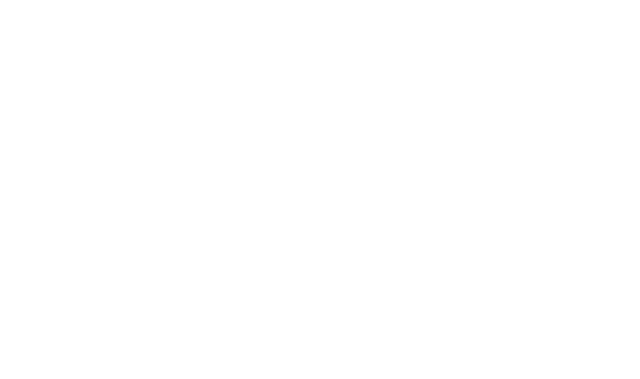
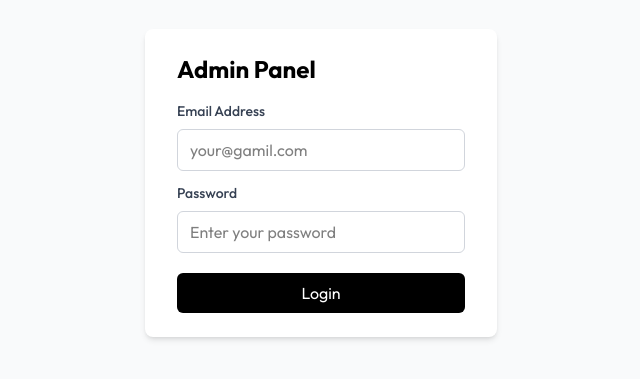
Before and after one commit to agwebryanmuna/Forever_E-commerce, a React (Vite) app in the folder client/: page /admin/list in a window 1280 px wide. Before the commit this address had no page. Shown: the part 217-596 px from the top of the page, without its empty margins (319-959 px from the left). Built offline with nearby package versions, Linux system fonts and the light colour scheme; no server answers.

Commit message:
Setup admin login

```diff
--- a/client/src/App.jsx
+++ b/client/src/App.jsx
@@ -5,13 +5,39 @@
 import Searchbar from "./components/Searchbar";
 import { ToastContainer } from "react-toastify";
 import ShopContextProvider from "./context/ShopContext";
+import AdminNavbar from "./components/Admin/AdminNavbar";
+import Sidebar from "./components/Admin/Sidebar";
+import { useState } from "react";
+import Login from "./components/Admin/Login";
+import { useEffect } from "react";
+
+export const backendUrl = import.meta.env.VITE_BACKEND_URL;
 
 export const Dashboard = () => {
+  const getToken = localStorage.getItem("token");
+  const [token, setToken] = useState(getToken ? getToken : "");
+
+  useEffect(() => {
+    localStorage.setItem("token", token);
+  }, [token]);
+
   return (
-    <div className="px-4 sm:px-[5vw] md:px-[7vw] lg:px-[9vw]">
-      {/* <AdminNavbar/> */}
-      <h1>Hello Administrator</h1>
-      <Outlet />
+    <div className="bg-gray-50 min-h-screen">
+      <ToastContainer />
+      {token === "" ? (
+        <Login setToken={setToken} />
+      ) : (
+        <>
+          <AdminNavbar setToken={setToken} />
+          <hr />
+          <div className="flex w-full">
+            <Sidebar />
+            <div className="w-[70%] mx-auto ml-[max(5vw,25px)] my-8 text-gray-600 text-base">
+              <Outlet token={token} />
+            </div>
+          </div>
+        </>
+      )}
     </div>
   );
 };
--- a/client/src/Layout.jsx
+++ b/client/src/Layout.jsx
@@ -10,12 +10,16 @@
 import Login from "./pages/Login";
 import PlaceOrder from "./pages/PlaceOrder";
 import Orders from "./pages/Orders";
+import List from "./pages/admin/List";
+import AdminOrders from "./pages/admin/AdminOrders";
 
 const Layout = () => {
   return (
     <Routes>
       <Route path="/admin" element={<Dashboard />}>
         <Route index element={<Add />} />
+        <Route path="/admin/list" element={<List />} />
+        <Route path="/admin/orders" element={<AdminOrders />} />
       </Route>
       <Route path="/" element={<App />}>
         <Route index element={<Home />} />
--- a/client/src/assets/admin_assets/adminAssets.js
+++ b/client/src/assets/admin_assets/adminAssets.js
@@ -1,13 +1,13 @@
-import logo from './logo.png'
-import add_icon from './add_icon.png'
-import order_icon from './order_icon.png'
-import upload_area from './upload_area.png'
-import parcel_icon from './parcel_icon.svg'
+import logo from "./logo.png";
+import add_icon from "./add_icon.png";
+import order_icon from "./order_icon.png";
+import upload_area from "./upload_area.png";
+import parcel_icon from "./parcel_icon.svg";
 
-export const assets = {
-    logo,
-    add_icon,
-    order_icon,
-    upload_area,
-    parcel_icon
-}
+export const adminAssets = {
+  logo,
+  add_icon,
+  order_icon,
+  upload_area,
+  parcel_icon,
+};
--- /dev/null
+++ b/client/src/components/Admin/AdminNavbar.jsx
@@ -0,0 +1,17 @@
+import { adminAssets } from "../../assets/admin_assets/adminAssets";
+
+const AdminNavbar = ({ setToken }) => {
+  return (
+    <div className="flex items-center justify-between py-2 px-[4%]">
+      <img className="w-[max(10%,80px)]" src={adminAssets.logo} alt="Logo" />
+      <button
+        onClick={() => setToken("")}
+        className="bg-gray-600 text-white px-5 py-2 sm:px-7 rounded-full text-xs sm:text-sm uppercase"
+      >
+        Logout
+      </button>
+    </div>
+  );
+};
+
+export default AdminNavbar;
--- /dev/null
+++ b/client/src/components/Admin/Login.jsx
@@ -0,0 +1,74 @@
+import axios from "axios";
+import { useState } from "react";
+import { backendUrl } from "../../App";
+import { toast } from "react-toastify";
+
+const Login = ({ setToken }) => {
+  const [email, setEmail] = useState("");
+  const [password, setPassword] = useState("");
+  const onSubmitHandler = async (e) => {
+    e.preventDefault();
+    try {
+      const res = await axios.post(backendUrl + "/api/user/admin", {
+        email,
+        password,
+      });
+      if (res.data.success) {
+        setToken(res.data.token);
+      } else {
+        toast.error(res.data.message);
+      }
+    } catch (error) {
+      console.log(error);
+      toast.error(error.message);
+    }
+  };
+
+  return (
+    <div className="min-h-screen w-full flex items-center justify-center">
+      <div className="bg-white shadow-md rounded-lg px-8 py-6 max-w-md">
+        <h1 className="text-2xl font-bold mb-4">Admin Panel</h1>
+        <form onSubmit={onSubmitHandler}>
+          <div className="mb-3 min-w-72">
+            <p className="text-sm font-medium text-gray-700 mb-2">
+              Email Address
+            </p>
+            <input
+              onChange={(e) => {
+                setEmail(e.target.value);
+              }}
+              value={email}
+              className="rounded-md w-full px-3 py-2 border border-gray-300 outline-none"
+              type="email"
+              placeholder="your@gamil.com"
+              required
+            />
+          </div>
+          <div className="mb-3 min-w-72">
+            <p className="text-sm font-medium text-gray-700 mb-2">Password</p>
+            <input
+              onChange={(e) => {
+                setPassword(e.target.value);
+              }}
+              value={password}
+              className="rounded-md w-full px-3 py-2 border border-gray-300 outline-none"
+              type="password"
+              placeholder="Enter your password"
+              required
+            />
+          </div>
+
+          <button
+            className="mt-2 w-full py-2 px-4 rounded-md bg-black text-white"
+            type="submit"
+          >
+            {" "}
+            Login{" "}
+          </button>
+        </form>
+      </div>
+    </div>
+  );
+};
+
+export default Login;
--- /dev/null
+++ b/client/src/components/Admin/Sidebar.jsx
@@ -0,0 +1,63 @@
+import { Link, useLocation } from "react-router";
+import { adminAssets } from "../../assets/admin_assets/adminAssets";
+import { useEffect } from "react";
+import { useState } from "react";
+
+const Sidebar = () => {
+  const activePath = useLocation().pathname;
+  const [active, setActive] = useState(null);
+
+  useEffect(() => {
+    if (activePath === "/admin") {
+      setActive("add");
+    } else if (activePath === "/admin/list") {
+      setActive("list");
+    } else if (activePath === "/admin/orders") {
+      setActive("orders");
+    }
+  }, [activePath]);
+
+  return (
+    <div className="w-[15%] min-h-screen border-r-2">
+      <div className="flex flex-col gap-4 pt-6 pl-[15%] text-[15px]">
+        <Link
+          className={`admin_tab flex items-center gap-3 border border-gray-300 border-r-0 px-3 py-2 rounded-l ${
+            active === "add" ? "active" : ""
+          }`}
+          to="/admin"
+        >
+          <img className="size-5" src={adminAssets.add_icon} alt="add icon" />
+          <p className="hidden md:block">Add Items</p>
+        </Link>
+        <Link
+          className={`admin_tab flex items-center gap-3 border border-gray-300 border-r-0 px-3 py-2 rounded-l ${
+            active === "list" ? "active" : ""
+          }`}
+          to="/admin/list"
+        >
+          <img
+            className="size-5"
+            src={adminAssets.order_icon}
+            alt="order icon"
+          />
+          <p className="hidden md:block">List Items</p>
+        </Link>
+        <Link
+          className={`admin_tab flex items-center gap-3 border border-gray-300 border-r-0 px-3 py-2 rounded-l ${
+            active === "orders" ? "active" : ""
+          }`}
+          to="/admin/orders"
+        >
+          <img
+            className="size-5"
+            src={adminAssets.order_icon}
+            alt="order icon"
+          />
+          <p className="hidden md:block">Orders</p>
+        </Link>
+      </div>
+    </div>
+  );
+};
+
+export default Sidebar;
--- a/client/src/index.css
+++ b/client/src/index.css
@@ -16,6 +16,11 @@
   @apply block;
 }
 
+.admin_tab.active {
+  background-color: #ffebf5;
+  border-color: #c586a5;
+}
+
 .prata-regular {
   @apply font-Prata font-normal;
 }
--- a/client/src/pages/admin/Add.jsx
+++ b/client/src/pages/admin/Add.jsx
@@ -1,6 +1,6 @@
 import React from "react";
 
-const Add = () => {
+const Add = ({ token }) => {
   return <div>Add Product</div>;
 };
 
--- /dev/null
+++ b/client/src/pages/admin/AdminOrders.jsx
@@ -0,0 +1,5 @@
+const AdminOrders = () => {
+  return <div>AdminOrders</div>;
+};
+
+export default AdminOrders;
--- a/client/src/pages/admin/List.jsx
+++ b/client/src/pages/admin/List.jsx
@@ -1,6 +1,6 @@
 import React from "react";
 
-const List = () => {
+const List = ({ token }) => {
   return <div>List</div>;
 };
 
--- a/client/src/pages/admin/Order.jsx
+++ /dev/null
@@ -1,7 +0,0 @@
-import React from "react";
-
-const Order = () => {
-  return <div>Order</div>;
-};
-
-export default Order;
```
